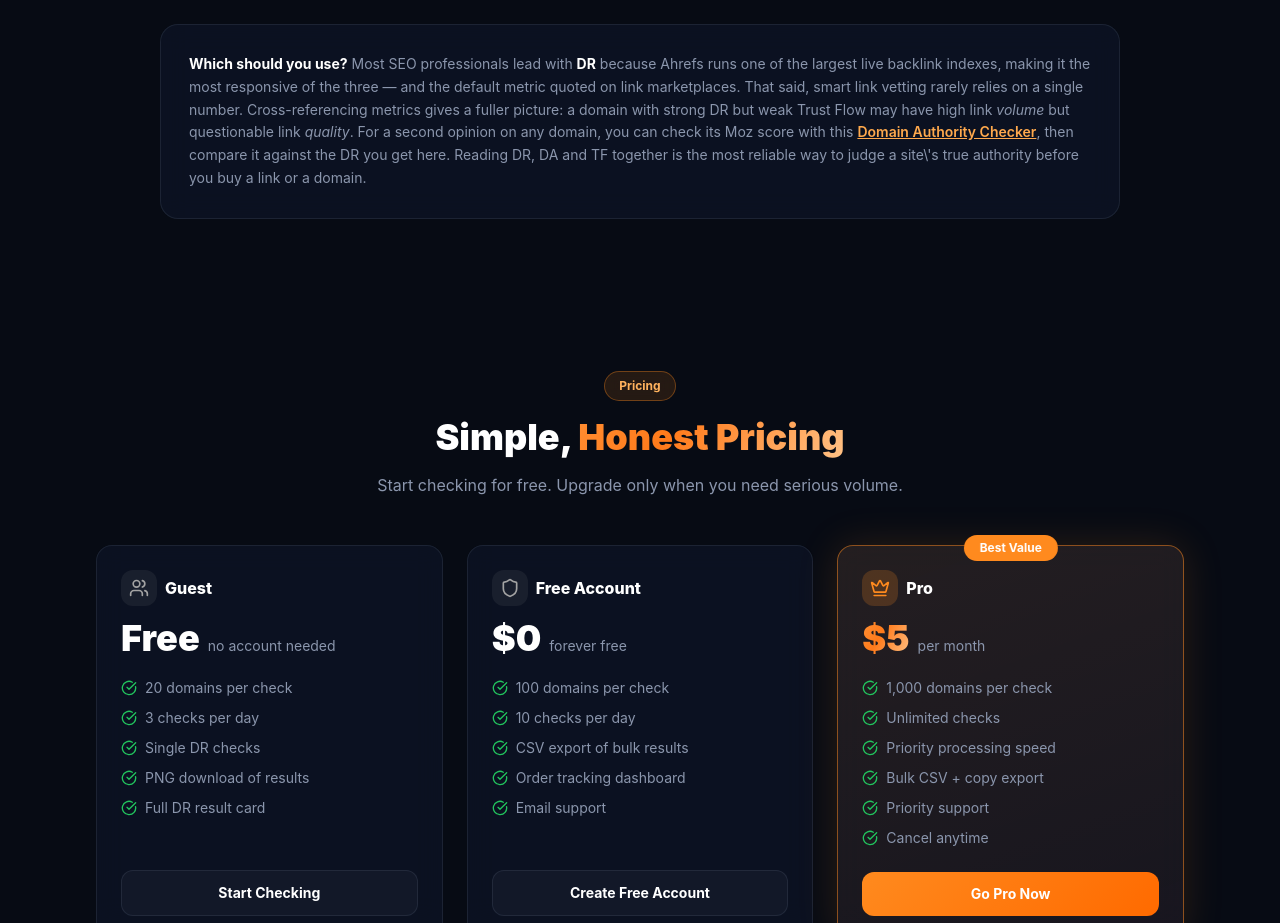
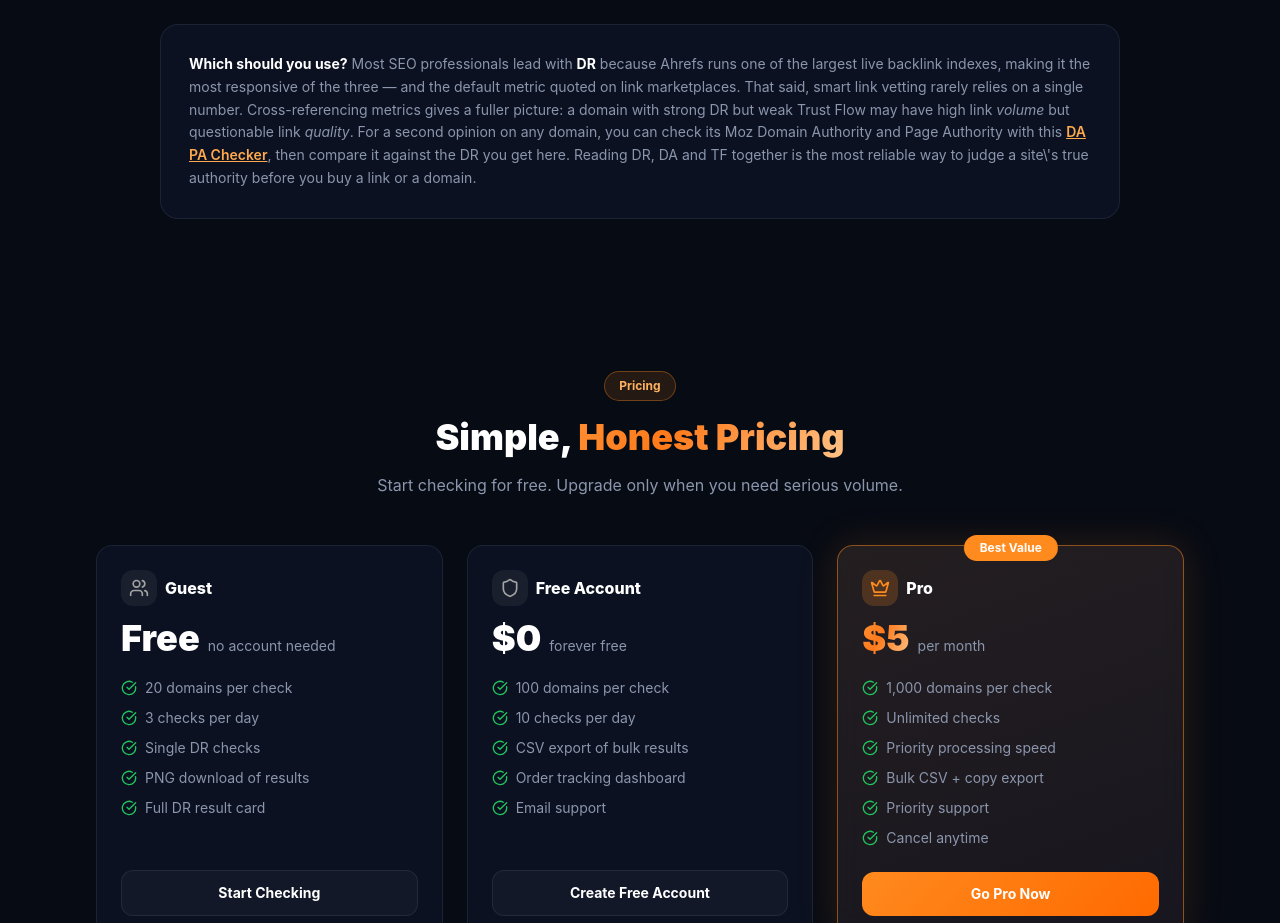
Before and after one commit to drcheckerio/drchecker, a Next.js app: page / in a window 1280 px wide. Shown: the part 1340-2263 px from the top of the page. Built offline with nearby package versions, Linux system fonts and the light colour scheme; no server answers.

Commit message:
Update DA checker anchor text to 'DA PA Checker'

```diff
--- a/app/page.tsx
+++ b/app/page.tsx
@@ -291,7 +291,7 @@
           <Reveal delay={200}>
             <div className="card p-6 sm:p-7">
               <p className="text-muted text-sm leading-relaxed">
-                <strong className="text-white">Which should you use?</strong> Most SEO professionals lead with <strong className="text-white">DR</strong> because Ahrefs runs one of the largest live backlink indexes, making it the most responsive of the three — and the default metric quoted on link marketplaces. That said, smart link vetting rarely relies on a single number. Cross-referencing metrics gives a fuller picture: a domain with strong DR but weak Trust Flow may have high link <em>volume</em> but questionable link <em>quality</em>. For a second opinion on any domain, you can check its Moz score with this <a href="https://dachecker.io/domain-authority-checker" target="_blank" rel="noopener" className="font-semibold underline" style={{ color: '#FFA94D' }}>Domain Authority Checker</a>, then compare it against the DR you get here. Reading DR, DA and TF together is the most reliable way to judge a site\'s true authority before you buy a link or a domain.
+                <strong className="text-white">Which should you use?</strong> Most SEO professionals lead with <strong className="text-white">DR</strong> because Ahrefs runs one of the largest live backlink indexes, making it the most responsive of the three — and the default metric quoted on link marketplaces. That said, smart link vetting rarely relies on a single number. Cross-referencing metrics gives a fuller picture: a domain with strong DR but weak Trust Flow may have high link <em>volume</em> but questionable link <em>quality</em>. For a second opinion on any domain, you can check its Moz Domain Authority and Page Authority with this <a href="https://dachecker.io/domain-authority-checker" target="_blank" rel="noopener" className="font-semibold underline" style={{ color: '#FFA94D' }}>DA PA Checker</a>, then compare it against the DR you get here. Reading DR, DA and TF together is the most reliable way to judge a site\'s true authority before you buy a link or a domain.
               </p>
             </div>
           </Reveal>
```
